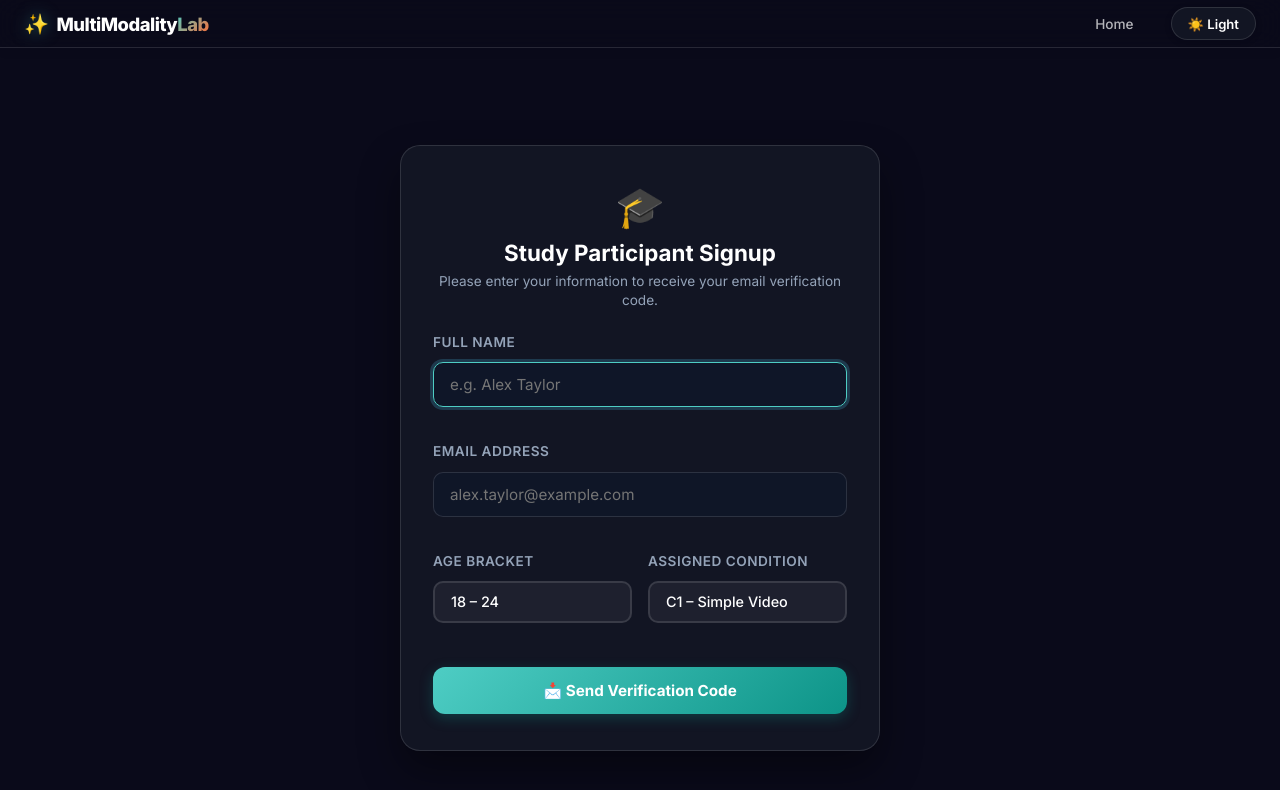
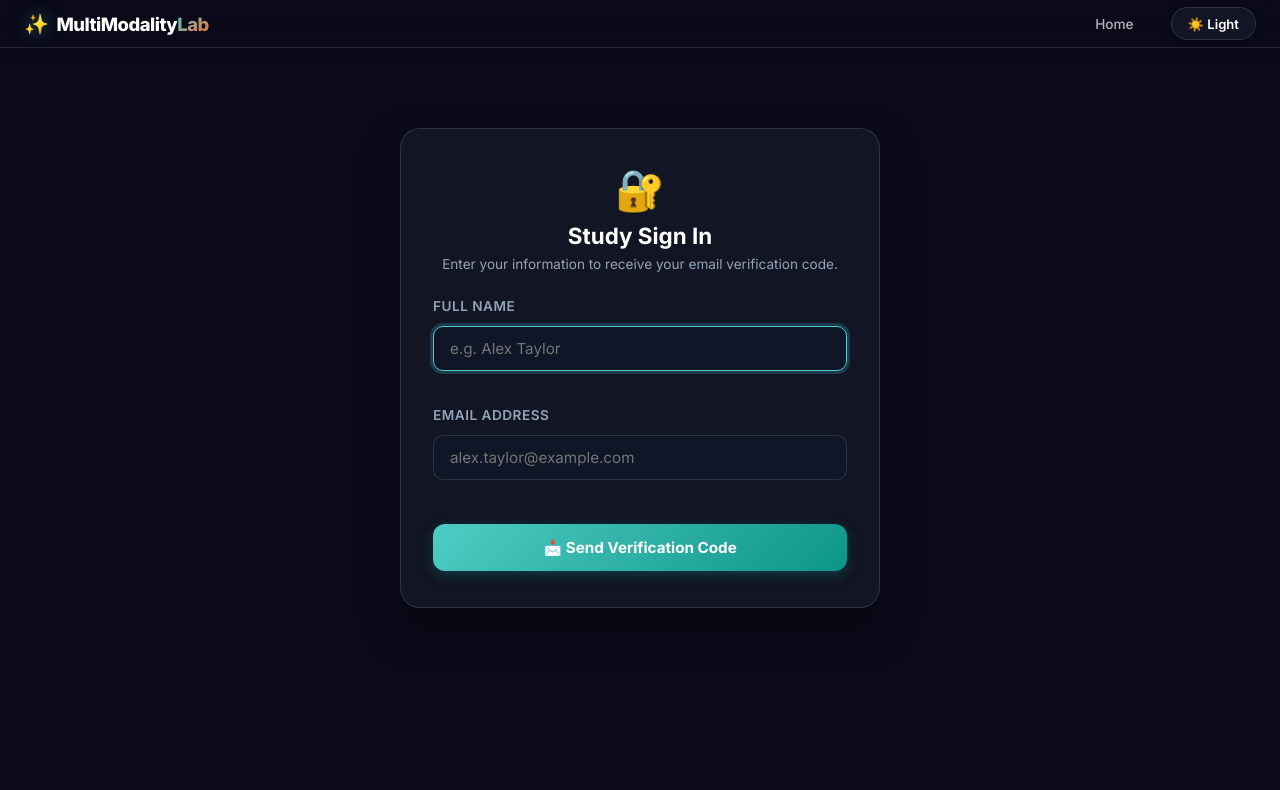
Before and after one commit to chetansinghh/multimodal-learning-interface, a React (Vite) app: page /participant in a window 1280 px wide. Shown: the top 790 px of the page. Built offline with nearby package versions, Linux system fonts and the light colour scheme.

Commit message:
refactor: separate email OTP login from participant study demographics selection

```diff
--- a/src/components/participant/ParticipantFlow.jsx
+++ b/src/components/participant/ParticipantFlow.jsx
@@ -18,16 +18,16 @@ const PHASES = ['setup', 'instructions', 'experience', 'assessment', 'complete']
 
 export default function ParticipantFlow() {
   const { user, isLoggedIn, role } = useAuth();
-  const [phase, setPhase] = useState('setup');
+  const [phase, setPhase] = useState('setup'); // 'setup' | 'instructions' | 'experience' | 'assessment' | 'complete'
   const [participantId, setParticipantId] = useState('');
   const [participantIdentity, setParticipantIdentity] = useState(null);
   const [sessionId] = useState(() => uuidv4());
+  const [ageGroup, setAgeGroup] = useState('18-24');
   const [condition, setCondition] = useState('C1');
   const [storyUrl, setStoryUrl] = useState('/stories/water_cycle_v1.json');
   const [storyConfig, setStoryConfig] = useState(null);
   const [loading, setLoading] = useState(false);
   const [error, setError] = useState(null);
-  const [initializedFromAuth, setInitializedFromAuth] = useState(false);
 
   // Load story config
   const loadStory = useCallback(async () => {
@@ -53,17 +53,23 @@ export default function ParticipantFlow() {
     return (hash >>> 0).toString(16);
   };
 
-  /** Triggered when Participant completes OTP Signup */
-  const handleSignupComplete = useCallback(async (signupData) => {
-    const pid = signupData.participant_id;
-    const cond = signupData.condition || condition;
+  /** Triggered when Participant completes Setup (Age Bracket & Condition selection) */
+  const handleStartSession = useCallback(async (e) => {
+    if (e) e.preventDefault();
+    const pid = user?.participant_id || `P_${user?.name?.replace(/\s+/g, '') || 'user'}_${Date.now().toString().slice(-4)}`;
+    const identity = {
+      name: user?.name || 'Participant',
+      email: user?.email || '',
+      age_group: ageGroup,
+      condition,
+    };
+
     setParticipantId(pid);
-    setParticipantIdentity(signupData.identity);
-    setCondition(cond);
+    setParticipantIdentity(identity);
 
     await eventLogger.init();
     await loadStory();
-    eventLogger.startSession(pid, sessionId, cond);
+    eventLogger.startSession(pid, sessionId, condition);
     sessionClock.start();
     eventLogger.log('VIDEO_START', { action: 'session_begin' });
 
@@ -73,7 +79,7 @@ export default function ParticipantFlow() {
       study_version: loadedConfig.version || '1.0',
       story_id: loadedConfig.story_id,
       story_version: loadedConfig.version || '1.0',
-      condition: cond,
+      condition,
       condition_config_version: '1.0',
       segment_layout_hash: computeSegmentLayoutHash(loadedConfig.segments),
     };
@@ -81,10 +87,10 @@ export default function ParticipantFlow() {
     const sessionPayload = {
       session_id: sessionId,
       participant_id: pid,
-      participant_name: signupData.identity?.name || '',
-      participant_email: signupData.identity?.email || '',
-      participant_age: signupData.identity?.age_group || '',
-      condition: cond,
+      participant_name: identity.name,
+      participant_email: identity.email,
+      participant_age: ageGroup,
+      condition,
       story_id: storyUrl,
       start_time: new Date().toISOString(),
       status: 'in_progress',
@@ -95,26 +101,16 @@ export default function ParticipantFlow() {
     await eventLogger.saveSession(sessionPayload);
 
     setPhase('instructions');
-  }, [sessionId, condition, storyUrl, loadStory]);
+  }, [user, ageGroup, condition, sessionId, storyUrl, loadStory]);
 
-  // Auto-skip signup modal if already logged in via AuthContext
-  useEffect(() => {
-    if (isLoggedIn && user && role === 'participant' && !initializedFromAuth) {
-      setInitializedFromAuth(true);
-      const pid = user.participant_id || `P_${user.name || 'user'}`;
-      const cond = user.condition || condition;
-      handleSignupComplete({
-        participant_id: pid,
-        condition: cond,
-        identity: {
-          name: user.name,
-          email: user.email,
-          age_group: user.age_group,
-          condition: cond,
-        }
-      });
-    }
-  }, [isLoggedIn, user, role, initializedFromAuth, condition, handleSignupComplete]);
+  if (!isLoggedIn) {
+    return (
+      <ParticipantSignupModal
+        sessionId={sessionId}
+        onComplete={() => {}}
+      />
+    );
+  }
 
   if (isLoggedIn && role === 'admin') {
     return (
@@ -176,11 +172,43 @@ export default function ParticipantFlow() {
   return (
     <div className="participant-flow">
       {phase === 'setup' && (
-        <ParticipantSignupModal
-          sessionId={sessionId}
-          initialCondition={condition}
-          onComplete={handleSignupComplete}
-        />
+        <div className="signup-modal-overlay">
+          <div className="signup-modal-card">
+            <div className="signup-modal-header">
+              <div className="modal-icon">🎓</div>
+              <h2>Participant Study Setup</h2>
+              <p>Welcome <strong>{user?.name || user?.email}</strong>! Please configure your study session parameters.</p>
+            </div>
+
+            <form onSubmit={handleStartSession} className="signup-form">
+              <div className="form-row">
+                <div className="form-group half">
+                  <label>Age Bracket</label>
+                  <select value={ageGroup} onChange={(e) => setAgeGroup(e.target.value)}>
+                    <option value="18-24">18 – 24</option>
+                    <option value="25-34">25 – 34</option>
+                    <option value="35-44">35 – 44</option>
+                    <option value="45+">45+</option>
+                  </select>
+                </div>
+
+                <div className="form-group half">
+                  <label>Assigned Condition</label>
+                  <select value={condition} onChange={(e) => setCondition(e.target.value)}>
+                    <option value="C1">C1 – Simple Video</option>
+                    <option value="C2">C2 – Spatial Audio</option>
+                    <option value="C3">C3 – Interactive</option>
+                    <option value="C4">C4 – VR Immersive</option>
+                  </select>
+                </div>
+              </div>
+
+              <button type="submit" className="submit-btn">
+                🚀 Launch Study Session
+              </button>
+            </form>
+          </div>
+        </div>
       )}
 
       {phase === 'instructions' && (
--- a/src/components/participant/ParticipantSignupModal.jsx
+++ b/src/components/participant/ParticipantSignupModal.jsx
@@ -1,16 +1,14 @@
-// ParticipantSignupModal.jsx — Unified email OTP signup for both participants and admins
+// ParticipantSignupModal.jsx — Unified email OTP sign in for both participants and admins
 import React, { useState } from 'react';
 import participantAuthService from '../../services/ParticipantAuthService';
 import { useAuth } from '../../context/AuthContext';
 import './ParticipantSignupModal.css';
 
-export default function ParticipantSignupModal({ onComplete, initialCondition = 'C1', sessionId }) {
+export default function ParticipantSignupModal({ onComplete, sessionId }) {
   const { login } = useAuth();
   const [step, setStep] = useState('register'); // 'register' | 'otp'
   const [name, setName] = useState('');
   const [email, setEmail] = useState('');
-  const [ageGroup, setAgeGroup] = useState('18-24');
-  const [condition, setCondition] = useState(initialCondition);
   const [otpCode, setOtpCode] = useState('');
   const [otpToken, setOtpToken] = useState(null);
   const [attemptsRemaining, setAttemptsRemaining] = useState(5);
@@ -27,7 +25,7 @@ export default function ParticipantSignupModal({ onComplete, initialCondition =
     setLoading(true);
     setError(null);
 
-    const res = await participantAuthService.sendOTP({ name, email, ageGroup, condition });
+    const res = await participantAuthService.sendOTP({ name, email });
     setLoading(false);
 
     if (res.success) {
@@ -60,14 +58,11 @@ export default function ParticipantSignupModal({ onComplete, initialCondition =
           email: res.identity?.email || email,
           participant_id: res.participant_id,
           role: res.role,
-          age_group: res.identity?.age_group || ageGroup,
-          condition: res.identity?.condition || condition,
         }
       });
       onComplete({
         participant_id: res.participant_id,
         identity: res.identity,
-        condition: res.identity?.condition || condition,
         token: res.token,
         role: res.role,
       });
@@ -83,9 +78,9 @@ export default function ParticipantSignupModal({ onComplete, initialCondition =
     <div className="signup-modal-overlay">
       <div className="signup-modal-card">
         <div className="signup-modal-header">
-          <div className="modal-icon">🎓</div>
-          <h2>Study Participant Signup</h2>
-          <p>Please enter your information to receive your email verification code.</p>
+          <div className="modal-icon">🔐</div>
+          <h2>Study Sign In</h2>
+          <p>Enter your information to receive your email verification code.</p>
         </div>
 
         {error && <div className="modal-error-box">{error}</div>}
@@ -113,28 +108,6 @@ export default function ParticipantSignupModal({ onComplete, initialCondition =
                 placeholder="alex.taylor@example.com"
                 required
               />
-            </div>
-
-            <div className="form-row">
-              <div className="form-group half">
-                <label>Age Bracket</label>
-                <select value={ageGroup} onChange={(e) => setAgeGroup(e.target.value)}>
-                  <option value="18-24">18 – 24</option>
-                  <option value="25-34">25 – 34</option>
-                  <option value="35-44">35 – 44</option>
-                  <option value="45+">45+</option>
-                </select>
-              </div>
-
-              <div className="form-group half">
-                <label>Assigned Condition</label>
-                <select value={condition} onChange={(e) => setCondition(e.target.value)}>
-                  <option value="C1">C1 – Simple Video</option>
-                  <option value="C2">C2 – Spatial Audio</option>
-                  <option value="C3">C3 – Interactive</option>
-                  <option value="C4">C4 – VR Immersive</option>
-                </select>
-              </div>
             </div>
 
             <button type="submit" className="submit-btn" disabled={loading}>
```
